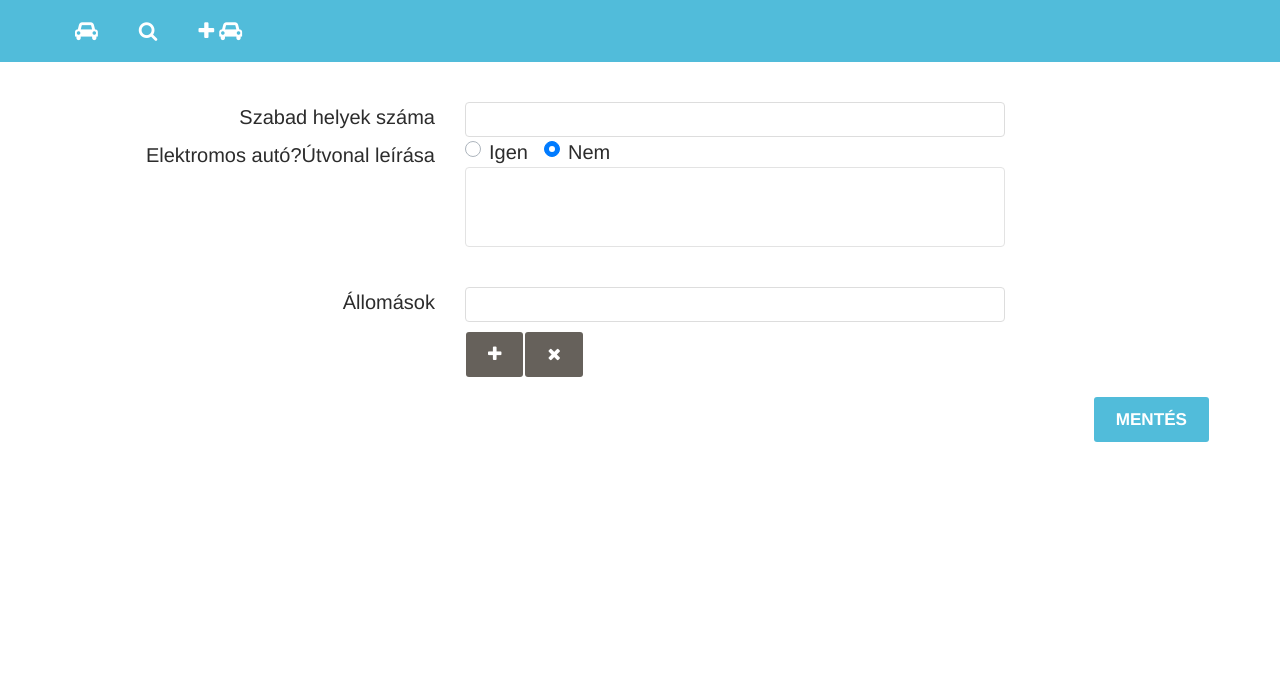
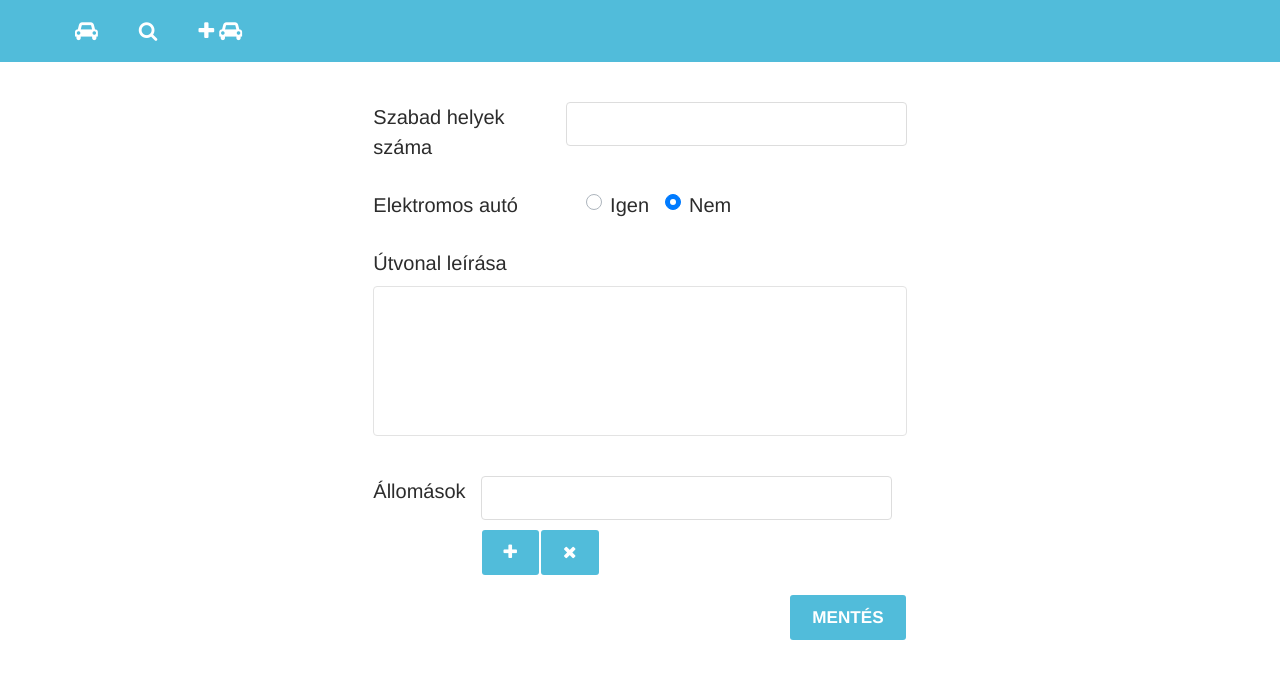
Before and after one commit to zoli333/TeleCar, a Vue app in the folder frontend/: page /add-car in a window 1280 px wide. Shown: the top 678 px of the page. Built offline with nearby package versions, Linux system fonts and the light colour scheme.

Commit message:
style fix on AddCar.vue

```diff
--- a/frontend/src/pages/AddCar.vue
+++ b/frontend/src/pages/AddCar.vue
@@ -1,41 +1,42 @@
 <template>
-  <!-- <div class="outer-box col-md-8" align-h="center"> -->
-  <b-container>
+  <div class="outer-box col-md-5" align-h="center">
     <b-row class="car-information">
-      <b-col class="text-right" cols="4">
+      <b-col class="col-md-4 p-0">
         <label for="free-places">Szabad helyek száma</label>
-        <label for="is-electric-car">Elektromos autó?</label>
-        <label for="route-description">Útvonal leírása</label>
       </b-col>
-      <b-col cols="6">
+      <b-col class="col-md-8 pr-0">
         <b-form-input v-model="maxPlaces" type="number" id="free-places"></b-form-input>
-        <b-form-radio-group id="is-electric-car" v-model="isElectric" :options="options"></b-form-radio-group>
-        <b-form-textarea id="route-description" v-model="description" rows=3 max-rows=6 type="text"/>
       </b-col>
     </b-row>
-    <b-row class="route-information">
-      <b-col cols="4" class="text-right">
+    <b-row class="car-information">
+      <b-col class="col-md-4 p-0">
+        <label for="is-electric-car">Elektromos autó</label>
+      </b-col>
+      <b-col class="col-md-8 pr-0">
+        <b-form-radio-group id="is-electric-car" v-model="isElectric" :options="options"></b-form-radio-group>
+      </b-col>
+    </b-row>
+    <b-row class="car-information">
+      <label for="route-description">Útvonal leírása</label>
+      <b-form-textarea id="route-description" v-model="description" rows=3 max-rows=6 type="text"/>
+    </b-row>
+    <b-row class="route-information" align-h="center">
       <label for="stops">Állomások</label>
-      </b-col>
-      <b-col cols="6">
       <b-col>
-        </b-col>
         <b-row id="stops" v-for="(station, index) in stations" :key="index">
           <b-col>
             <b-form-input v-model="station.value"></b-form-input>
             <span v-if="index !== stations.length - 1"> - </span>
           </b-col>
         </b-row>
-          <b-row>
-        </b-row>
-        <b-button @click="addNewStation"><i class="fa fa-plus"></i></b-button>
-        <b-button @click="resetToDefault"><i class="fa fa-times"></i></b-button>
+        <b-button @click="addNewStation" variant="info"><i class="fa fa-plus"></i></b-button>
+        <b-button @click="resetToDefault" variant="info"><i class="fa fa-times"></i></b-button>
       </b-col>
     </b-row>
     <b-row align-h="end">
       <b-button @click="save" variant="info">Mentés</b-button>
     </b-row>
-  </b-container>
+  </div>
 </template>
 
 <script>
@@ -107,4 +108,15 @@ export default {
 .route-information {
   padding-top: 40px;
 }
+#is-electric-car {
+  padding-left: 20px;
+}
+.form-control {
+  font-size: 20px;
+}
+#route-description {
+  padding-left: 10;
+  line-height: normal;
+  min-height: 150px;
+}
 </style>
```
Lines whose indentation alone changed are shown as unchanged.
